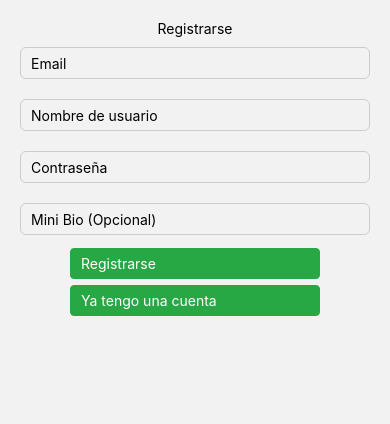
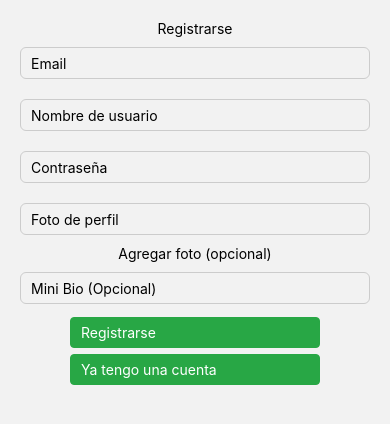
Before and after one commit to chiara-facal/reactNative-Facal-Alvarez-Silveri, a React Native app in the folder proyecto-final/: screen /Register in a window 390 px wide. Shown: the top 424 px of the page. Built offline with nearby package versions, Linux system fonts and the light colour scheme; no server answers.

Commit message:
camar register

```diff
--- a/proyecto-final/src/Components/MyCamera/Mycamera.js
+++ b/proyecto-final/src/Components/MyCamera/Mycamera.js
@@ -1,4 +1,3 @@
-import react from 'react';
 import {Camera} from 'expo-camera'
 import { Text, StyleSheet, View, TouchableOpacity, Image } from "react-native";
 import { storage } from "../../firebase/config";
--- a/proyecto-final/src/screens/Register/Register.js
+++ b/proyecto-final/src/screens/Register/Register.js
@@ -1,6 +1,6 @@
 import React, { Component } from 'react';
 import {db, auth } from '../../firebase/config';
-import { Camera } from 'expo-camera'
+import MyCamera from '../../Components/MyCamera/Mycamera';
 import {TextInput, TouchableOpacity, View, Text, StyleSheet, ActivityIndicator} from 'react-native';
 
 class Register extends Component {
@@ -12,7 +12,8 @@ class Register extends Component {
             password:'',
             miniBio:'',
             errorMessage: '',
-            camara: '',
+            showCamera: false,
+            url: '',
             cargando: true
         }
     }
@@ -48,7 +49,9 @@ class Register extends Component {
                     owner: auth.currentUser.email,
                     userName: userName,
                     miniBio: miniBio,
-                    createdAt: Date.now(),
+                    photo: this.state.url,
+                    createdAt: Date.now()
+
                 })
                 .then( res => console.log(res))
 
@@ -68,6 +71,10 @@ class Register extends Component {
                 }
         })}
 
+
+        onImageUpload(url){
+            this.setState({ url: url , showCamera: false});
+          }
 
 
 
@@ -98,7 +105,6 @@ class Register extends Component {
                     keyboardType='default'
                     value={this.state.userName}
                     />
-                 {/* <Text>{this.state.usernameError}</Text> */}
                 <TextInput
                     style={styles.input}
                     onChangeText={(text)=>this.setState({password: text})}
@@ -107,7 +113,17 @@ class Register extends Component {
                     secureTextEntry={true}
                     value={this.state.password}
                 />
-                 {/* <Text>{this.state.passwordError}</Text> */}
+                <TextInput
+                    style={styles.input}
+                    onChangeText={(text)=>this.setState({userName: text})}
+                    placeholder='Foto de perfil'
+                    keyboardType='default'
+                    value={this.state.photo}
+                    />
+                 <TouchableOpacity onPress={() =>this.setState({showCamera: true}) }>
+                     <Text>Agregar foto (opcional)</Text>
+                    </TouchableOpacity>
+                 {this.state.showCamera ? <MyCamera onImageUpload={(url) => this.onImageUpload(url)} /> : <Text></Text>}
                 <TextInput
                     style={styles.input}
                     onChangeText={(text)=>this.setState({miniBio: text})}
```
